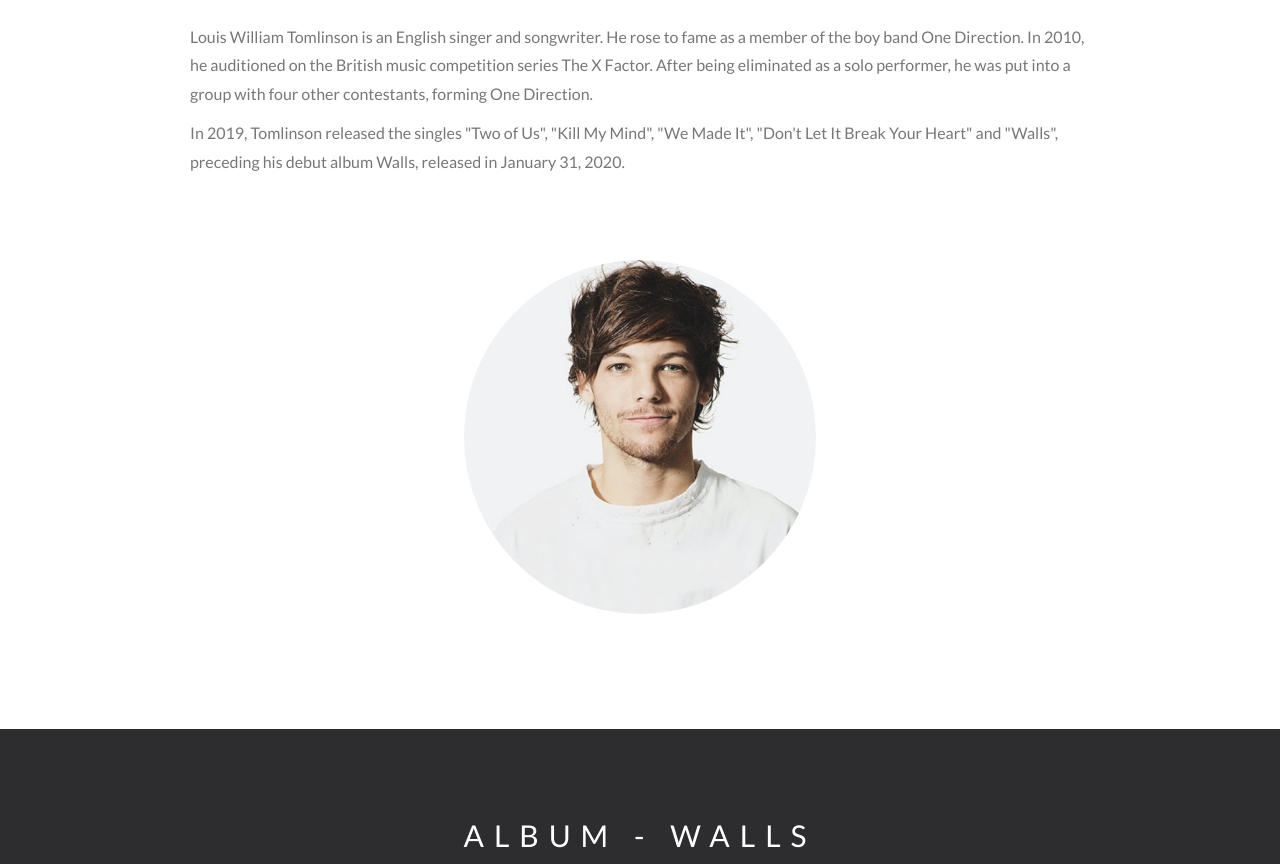
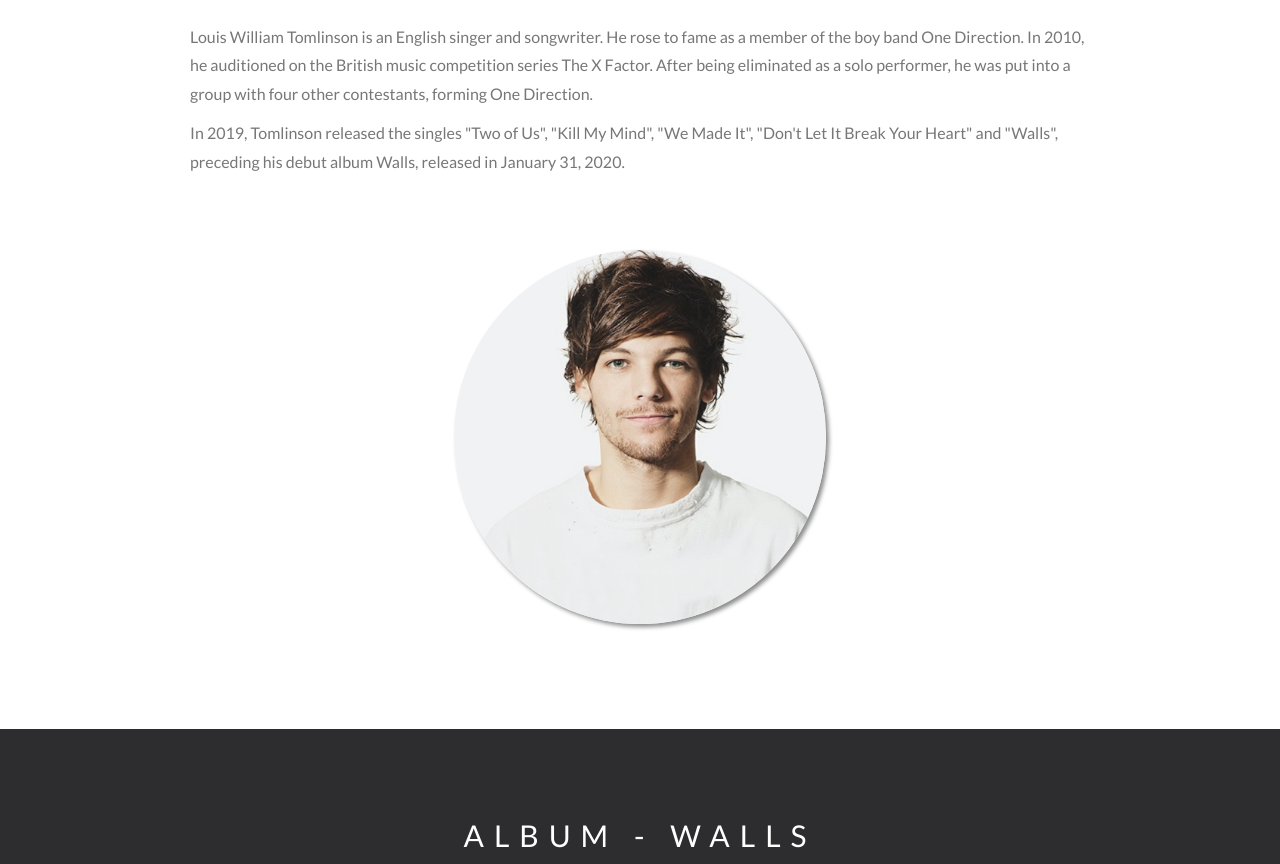
Before and after one commit to cathycat0131/LouisTomlinson, a PHP site: page / in a window 1280 px wide. Shown: the part 983-1847 px from the top of the page. Run offline with PHP 8.4, Linux system fonts and the light colour scheme.

Commit message:
added new drop shadow

```diff
--- a/site/style.css
+++ b/site/style.css
@@ -33,11 +33,11 @@ h5{
 }
 
 .person {
-    border: 10px solid transparent;
     margin-bottom: 25px;
     width: 40%;
     height: 40%;
     opacity: 0.9;
+    box-shadow: 3px 3px 4px #808080;
 }
 
 .person:hover {
```
